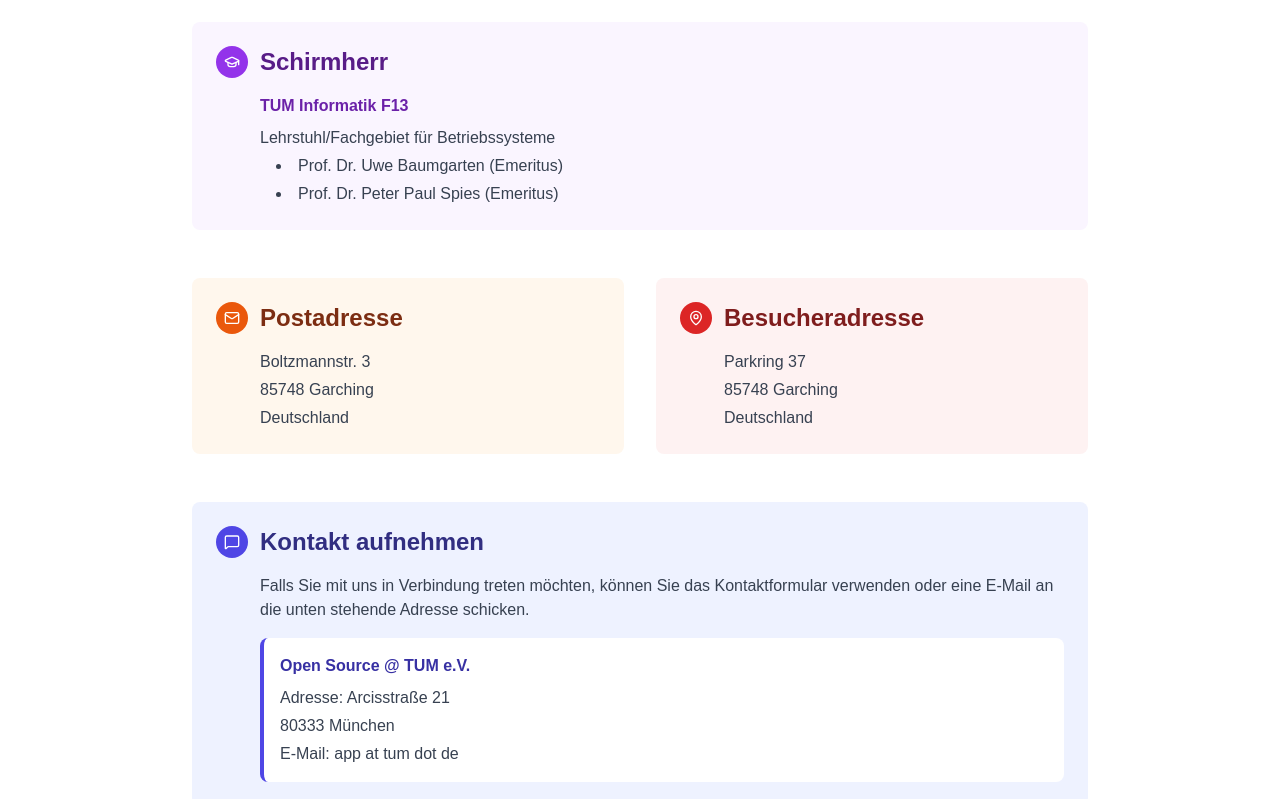
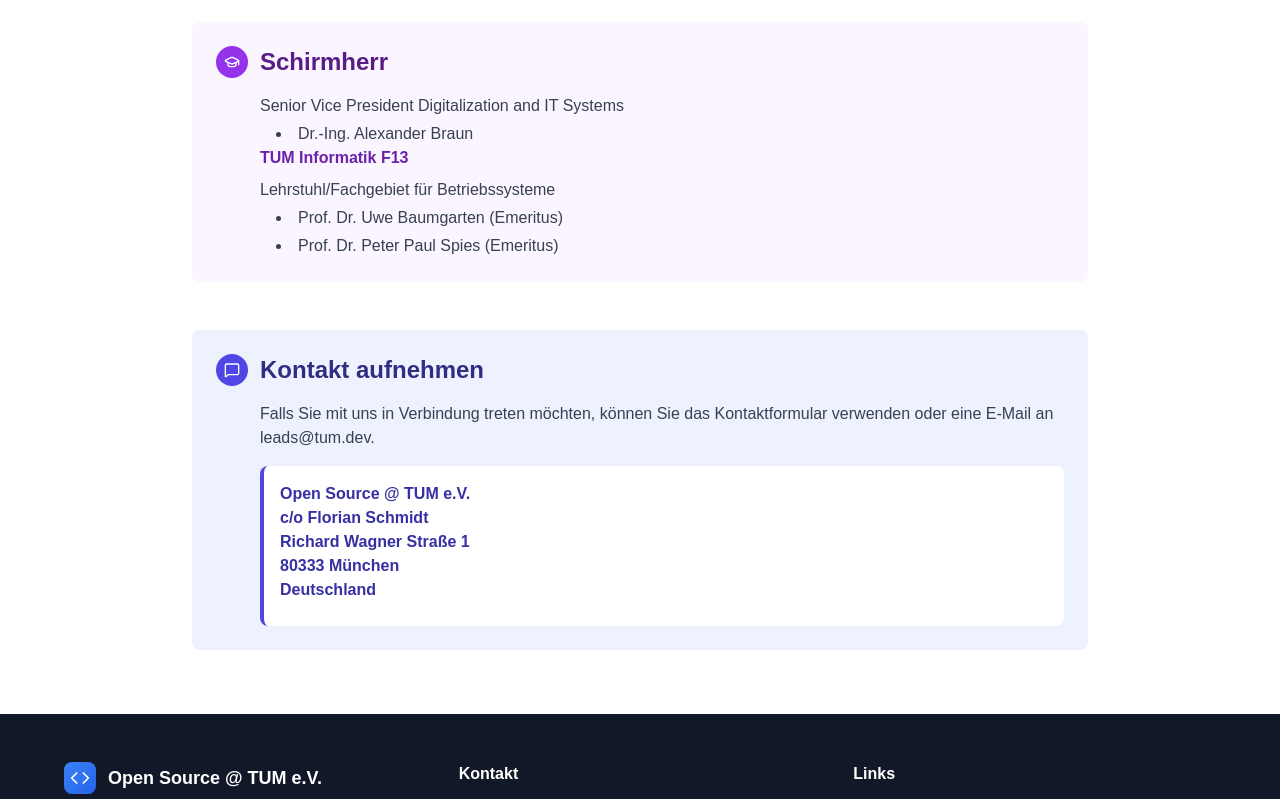
Before and after one commit to TUM-Dev/Website, a React (Vite) app: page /imprint in a window 1280 px wide. Shown: the part 1080-1879 px from the top of the page. Built offline with nearby package versions, Linux system fonts and the light colour scheme.

Commit message:
Update Imprint

```diff
--- a/src/pages/ImprintPage.tsx
+++ b/src/pages/ImprintPage.tsx
@@ -104,6 +104,12 @@ export default function Imprint() {
 								Schirmherr
 							</h2>
 							<div className="ml-11 text-gray-700">
+								<p className="mb-1">Senior Vice President Digitalization and IT Systems</p>
+								<ul className="list-disc list-inside space-y-1 ml-4">
+									<li>Dr.-Ing. Alexander Braun</li>
+								</ul>
+							</div>
+							<div className="ml-11 text-gray-700">
 								<p className="font-semibold text-purple-800 mb-2">
 									TUM Informatik F13
 								</p>
@@ -114,41 +120,6 @@ export default function Imprint() {
 								</ul>
 							</div>
 						</section>
-
-						{/* Addresses Section */}
-						<div className="grid md:grid-cols-2 gap-8">
-							<section className="bg-orange-50 p-6 rounded-lg">
-								<h2 className="text-2xl font-semibold text-orange-900 mb-4 flex items-center">
-									<span className="w-8 h-8 bg-orange-600 text-white rounded-full flex items-center justify-center text-sm font-bold mr-3">
-										<Mail className="w-4 h-4" />
-									</span>
-									Postadresse
-								</h2>
-								<address className="ml-11 text-gray-700 not-italic">
-									<div className="space-y-1">
-										<p>Boltzmannstr. 3</p>
-										<p>85748 Garching</p>
-										<p>Deutschland</p>
-									</div>
-								</address>
-							</section>
-
-							<section className="bg-red-50 p-6 rounded-lg">
-								<h2 className="text-2xl font-semibold text-red-900 mb-4 flex items-center">
-									<span className="w-8 h-8 bg-red-600 text-white rounded-full flex items-center justify-center text-sm font-bold mr-3">
-										<MapPin className="w-4 h-4" />
-									</span>
-									Besucheradresse
-								</h2>
-								<address className="ml-11 text-gray-700 not-italic">
-									<div className="space-y-1">
-										<p>Parkring 37</p>
-										<p>85748 Garching</p>
-										<p>Deutschland</p>
-									</div>
-								</address>
-							</section>
-						</div>
 
 						{/* Contact Section */}
 						<section className="bg-indigo-50 p-6 rounded-lg">
@@ -161,27 +132,17 @@ export default function Imprint() {
 							<div className="ml-11 text-gray-700 space-y-4">
 								<p>
 									Falls Sie mit uns in Verbindung treten möchten, können Sie das
-									Kontaktformular verwenden oder eine E-Mail an die unten
-									stehende Adresse schicken.
+									Kontaktformular verwenden oder eine E-Mail an <a href="mailto:leads@tum.dev">leads@tum.dev</a>.
 								</p>
 
 								<div className="bg-white p-4 rounded-lg border-l-4 border-indigo-600">
 									<p className="font-semibold text-indigo-800 mb-2">
-										Open Source @ TUM e.V.
+										Open Source @ TUM e.V.<br />
+										c/o Florian Schmidt<br />
+										Richard Wagner Straße 1<br />
+										80333 München<br />
+										Deutschland
 									</p>
-									<address className="text-gray-700 not-italic">
-										<div className="space-y-1">
-											<p>
-												<span className="font-medium">Adresse:</span>{" "}
-												Arcisstraße 21
-											</p>
-											<p>80333 München</p>
-											<p>
-												<span className="font-medium">E-Mail:</span> app at tum
-												dot de
-											</p>
-										</div>
-									</address>
 								</div>
 							</div>
 						</section>
```
